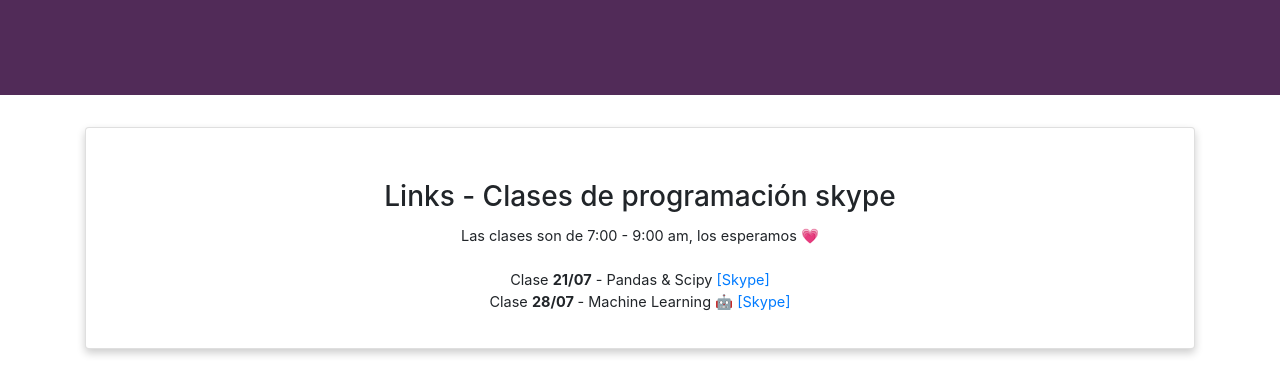
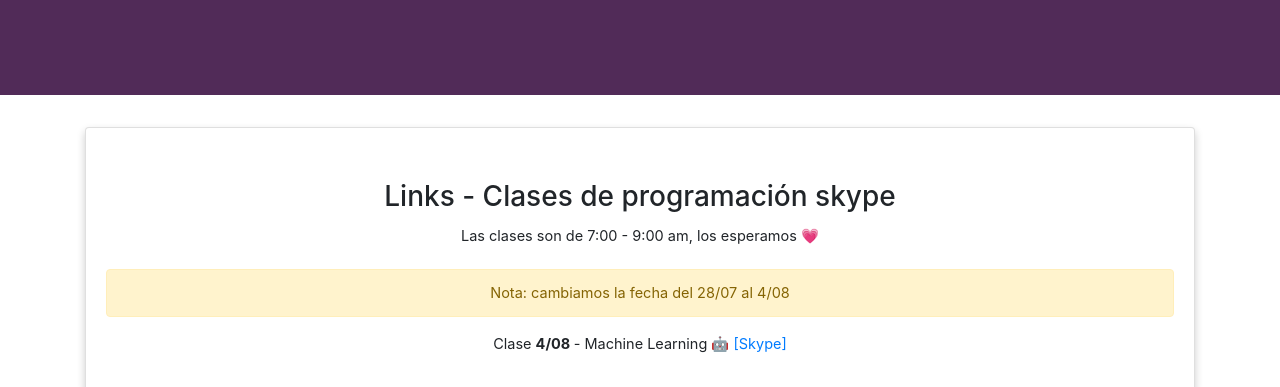
Before and after one commit to sanchezgaviermatias/sanchezgaviermatias.github.io-Estadistica, a website: page Programacion.html in a window 1280 px wide. Shown: the part 395-782 px from the top of the page. Drawn offline with nearby package versions, Linux system fonts and the light colour scheme.

Commit message:
adevertencia cambio de clases

```diff
--- a/Programacion.html
+++ b/Programacion.html
@@ -49,8 +49,11 @@
             <h3 class="card-title">Links - Clases de programación skype </h3>
             <ul class="list-unstyled">
               Las clases son de 7:00 - 9:00 am, los esperamos  💗 <br> <br>
-              <li>Clase  <b>21/07</b>  - Pandas & Scipy <a href="https://meet.lync.com/economicasuba-campus/80sa40734672/2HZEBPUE">[Skype]</a> </li>
-              <li>Clase  <b>28/07 </b>- Machine Learning 🤖  <a href="https://meet.lync.com/economicasuba-campus/80sa40734672/7GYOKL8N">[Skype]</a> </li>
+              <div class="alert alert-warning" role="alert">
+                Nota: cambiamos la fecha del 28/07 al 4/08
+               </div>
+
+              <li>Clase  <b>4/08 </b>- Machine Learning 🤖  <a href="https://meet.lync.com/economicasuba-campus/80sa40734672/7GYOKL8N">[Skype]</a> </li>
             </ul>
           </div>
         </div>
```
